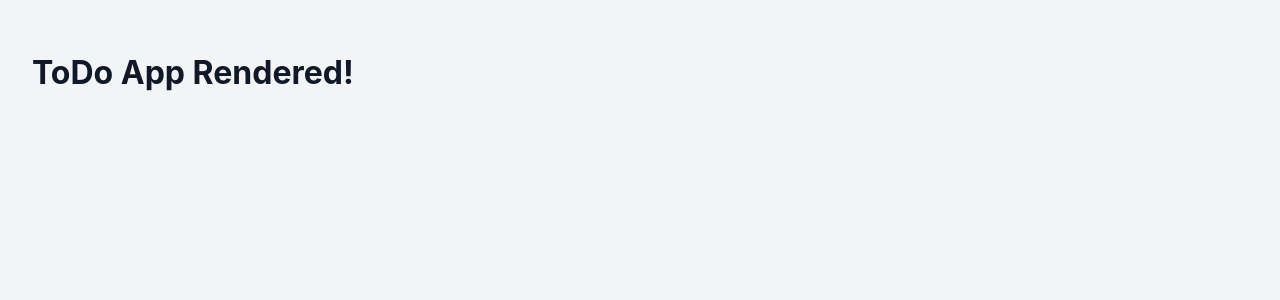
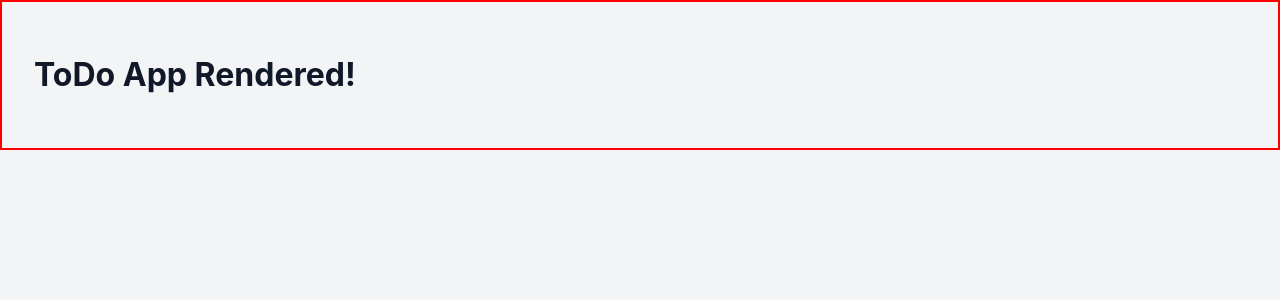
Before and after one commit to KanikaSakthivel/todo-frontend, a React (Vite) app in the folder frontend/: page / in a window 1280 px wide. Shown: the top 300 px of the page. Built offline with nearby package versions, Linux system fonts and the light colour scheme.

Commit message:
Update App.jsx

```diff
--- a/frontend/src/App.jsx
+++ b/frontend/src/App.jsx
@@ -1,7 +1,9 @@
+import React from "react";
+
 export default function App() {
   console.log("✅ App component is rendering");
   return (
-    <div style={{ padding: "2rem" }}>
+    <div style={{ padding: "2rem", border: "2px solid red" }}>
       <h1>ToDo App Rendered!</h1>
     </div>
   );
```
